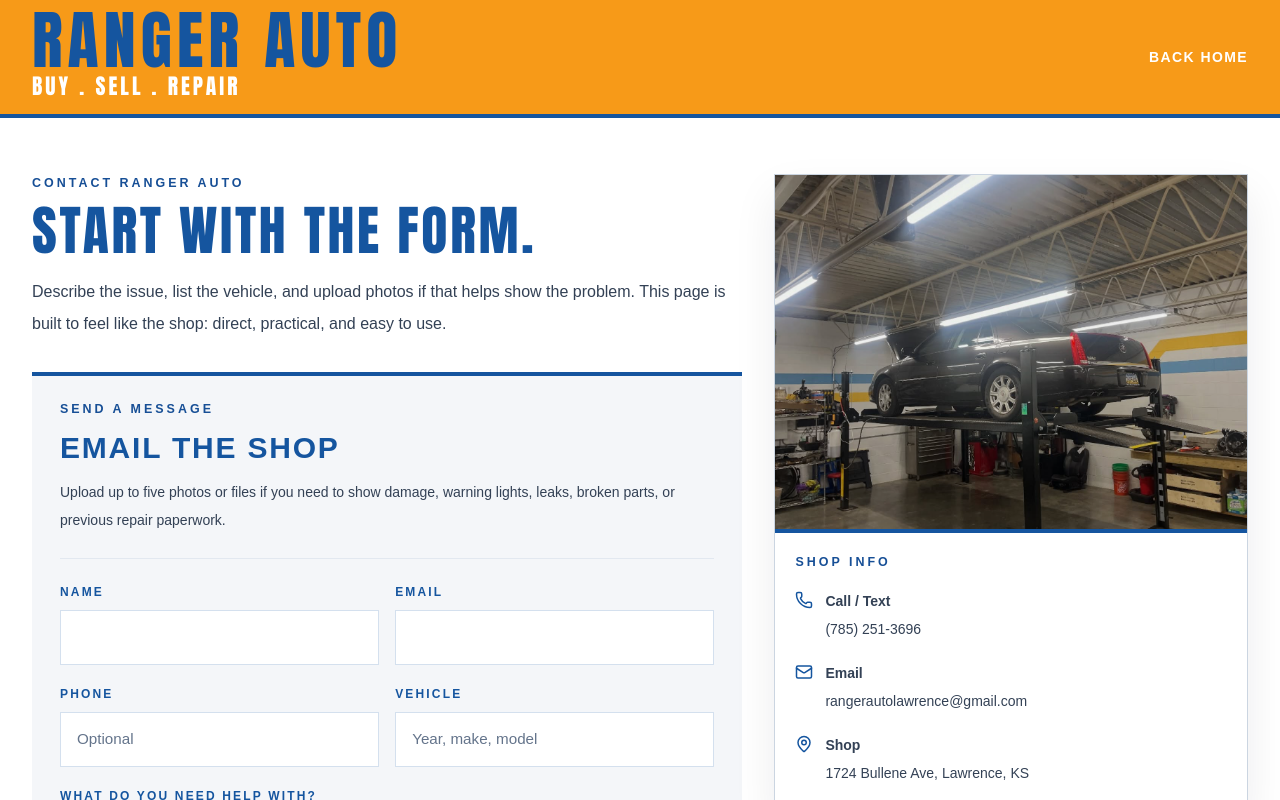
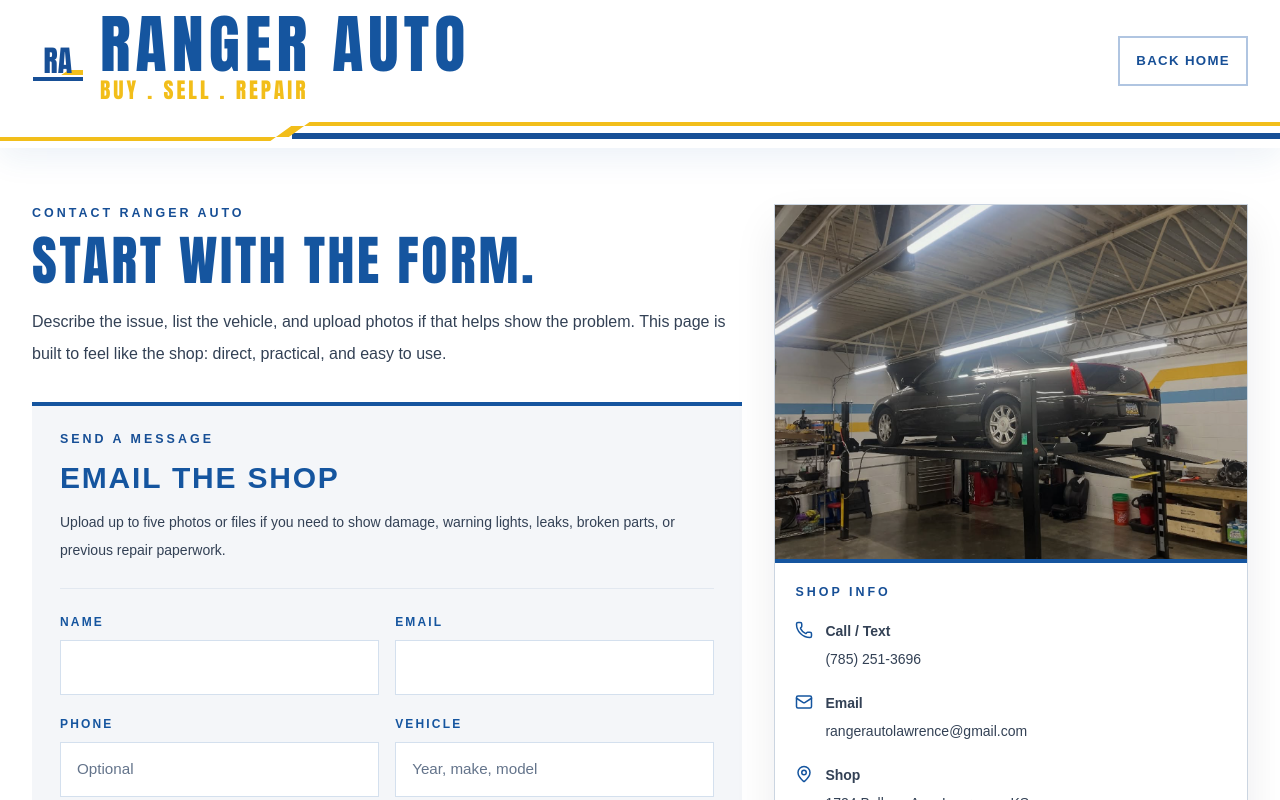
Before and after one commit to relentlessreed/ranger-auto, a Next.js app: page /contact in a window 1280 px wide. Shown: the top 800 px of the page. Built offline with nearby package versions, Linux system fonts and the light colour scheme.

Commit message:
Replace old orange with brand yellow and align contact header

```diff
--- a/app/contact/page.tsx
+++ b/app/contact/page.tsx
@@ -9,17 +9,28 @@ import engineImageOne from "../../imgs/2.png";
 export default function ContactPage() {
   return (
     <main className="min-h-screen bg-rangerCanvas text-slate-950">
-      <header className="sticky top-0 z-50 border-b-4 border-rangerBlue bg-rangerOrange">
+      <header className="sticky top-0 z-50 bg-white shadow-[0_10px_30px_rgba(21,85,159,0.08)]">
         <div className="shell">
-          <div className="flex min-h-[88px] items-center justify-between py-4 lg:min-h-[96px] lg:py-3">
-            <Link href="/" className="inline-block">
-              <div className="header-wordmark text-rangerBlue">Ranger Auto</div>
-              <div className="header-subtitle text-white">Buy . Sell . Repair</div>
+          <div className="flex min-h-[84px] items-center justify-between gap-6 py-4">
+            <Link href="/" className="flex items-center gap-4">
+              <div className="brand-mark" aria-hidden="true">
+                <div className="brand-mark-ra">RA</div>
+                <div className="brand-mark-yellow" />
+                <div className="brand-mark-blue" />
+              </div>
+              <div>
+                <div className="header-wordmark text-rangerBlue">Ranger Auto</div>
+                <div className="header-subtitle text-rangerOrange">Buy . Sell . Repair</div>
+              </div>
             </Link>
-            <Link href="/" className="text-sm font-bold uppercase tracking-[0.1em] text-white">
+            <Link href="/" className="header-nav-button">
               Back Home
             </Link>
           </div>
+        </div>
+        <div className="header-stripes" aria-hidden="true">
+          <div className="header-stripes-blue" />
+          <div className="header-stripes-yellow" />
         </div>
       </header>
 
--- a/app/page.tsx
+++ b/app/page.tsx
@@ -189,7 +189,7 @@ export default function Home() {
       <section className="bg-rangerBlue py-12 text-white md:py-16">
         <div className="shell grid gap-8 lg:grid-cols-[1fr_auto] lg:items-center">
           <div>
-            <p className="shop-kicker text-[#ffd18b]">Contact the shop</p>
+            <p className="shop-kicker text-rangerOrange">Contact the shop</p>
             <h2 className="section-title mt-3 text-white">Need an estimate, diagnosis, or a second opinion?</h2>
             <p className="mt-5 max-w-3xl text-base leading-8 text-white/84">
               Call, text, or email directly. Describe the vehicle, the symptoms, and what you
--- a/tailwind.config.ts
+++ b/tailwind.config.ts
@@ -6,7 +6,7 @@ const config: Config = {
     extend: {
       colors: {
         rangerBlue: "#15559f",
-        rangerOrange: "#f79a18",
+        rangerOrange: "#f2be1a",
       },
       boxShadow: {
         card: "0 30px 90px rgba(11, 43, 91, 0.16)",
```
Also changed, not shown: app/icon.svg.
